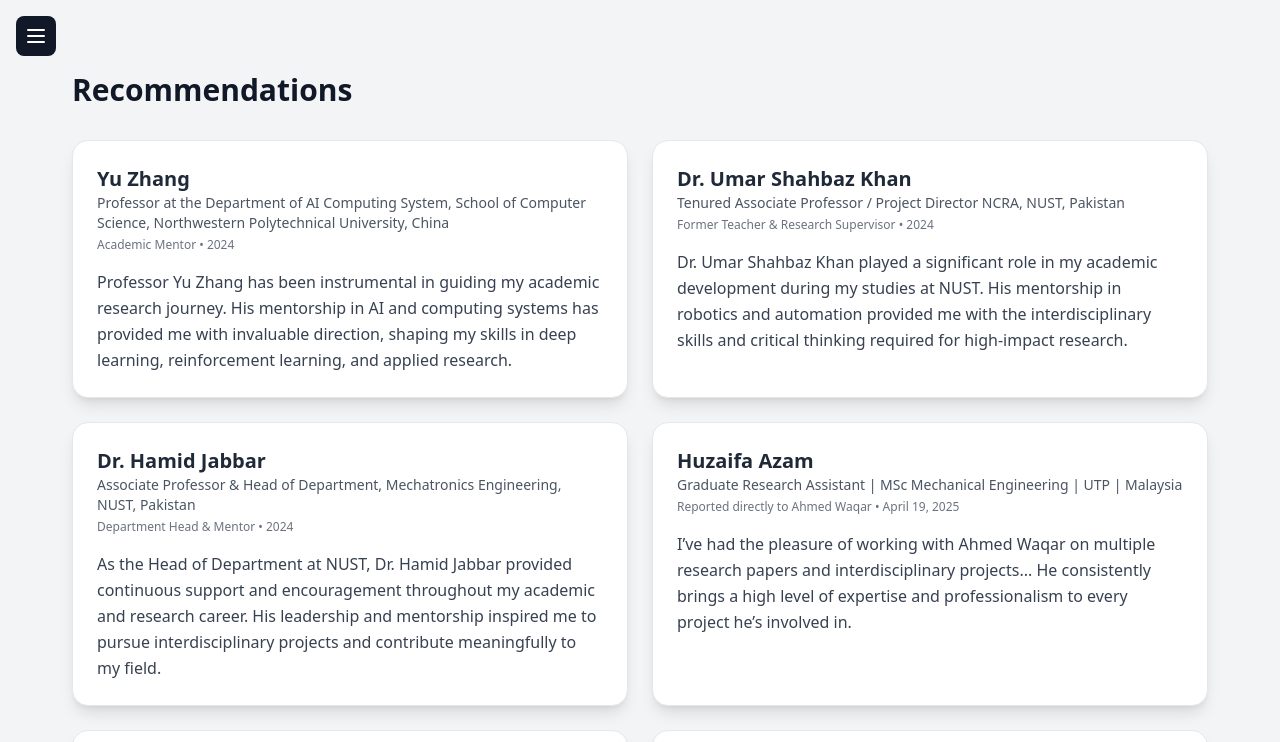
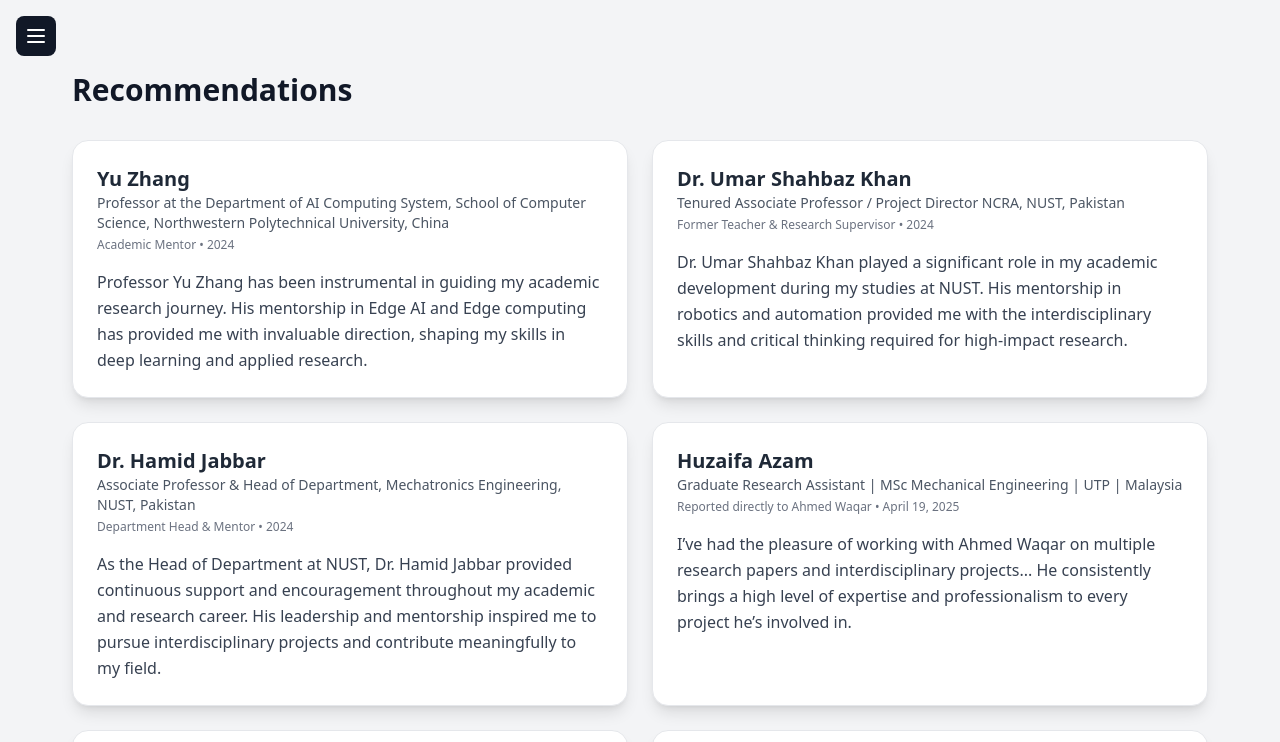
Before and after one commit to AhmedWaqarRao/AhmedWaqarRao.github.io, a React (Create React App) app in the folder ahmadwaqar/: page /recommendations in a window 1280 px wide. Shown: the top 742 px of the page. Built offline with nearby package versions, Linux system fonts and the light colour scheme.

Commit message:
added more info

```diff
--- a/ahmadwaqar/src/pages/recommendations.tsx
+++ b/ahmadwaqar/src/pages/recommendations.tsx
@@ -16,8 +16,8 @@ const recommendations: Recommendation[] = [
     relation: "Academic Mentor",
     date: "2024",
     text: `Professor Yu Zhang has been instrumental in guiding my academic research journey.
-    His mentorship in AI and computing systems has provided me with invaluable direction,
-    shaping my skills in deep learning, reinforcement learning, and applied research.`,
+    His mentorship in Edge AI and Edge computing has provided me with invaluable direction,
+    shaping my skills in deep learning and applied research.`,
   },
   {
     name: "Dr. Umar Shahbaz Khan",
```
